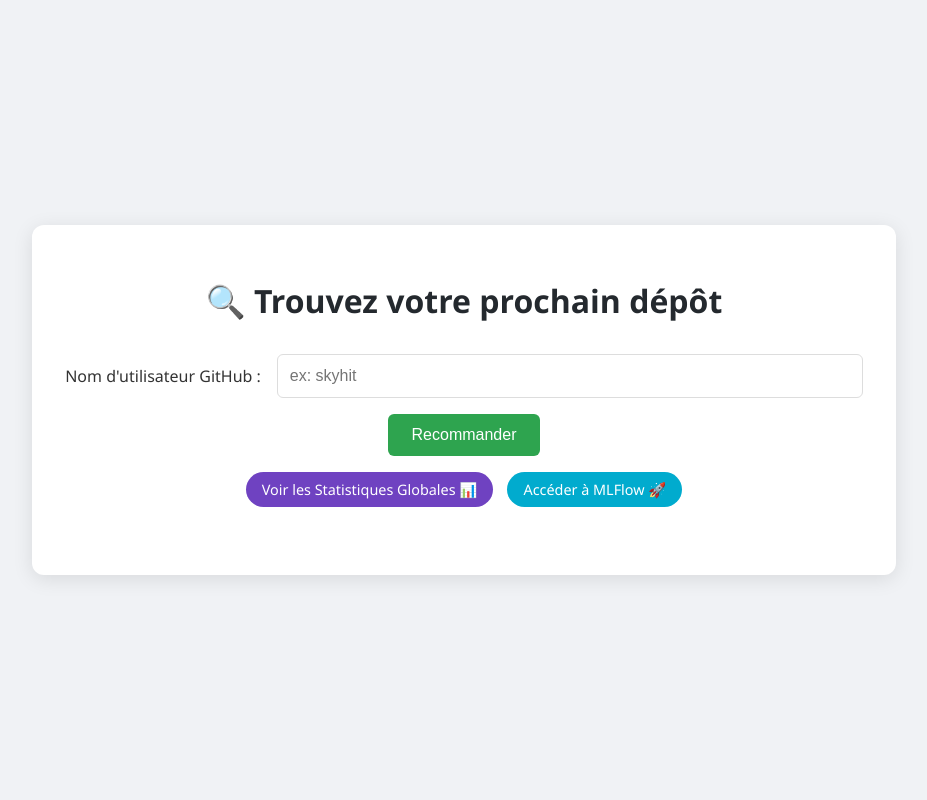
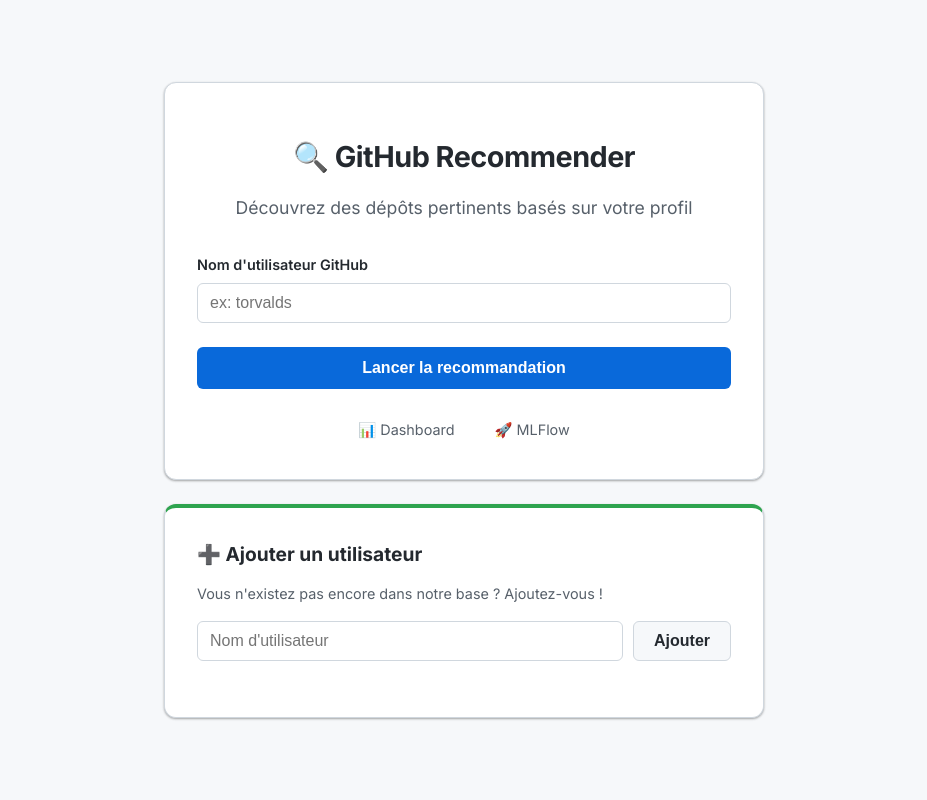
Before and after one commit to LucasBarbet/GitHub-API-Recommendation-of-repos, a Flask app: page / in a window 1280 px wide. Shown: the whole page, without its empty margins (176-1103 px from the left). Run offline with Flask 3, Linux system fonts and the light colour scheme.

Commit message:
Amélioration de l'UI et ajout depuis l'UI d'un utilisateur en BDD

```diff
--- a/app.py
+++ b/app.py
@@ -30,6 +30,21 @@ def predict():
     # 4. Afficher les résultats
     return render_template('results.html', username=username, recommendations=recommendations)
 
+@app.route('/add_user', methods=['POST'])
+def add_user():
+    username = request.form.get('username')
+    if not username:
+         return render_template('index.html', error="Veuillez entrer un nom d'utilisateur.")
+
+    db = get_database()
+    collection = db[MONGO_COLLECTION_NAME]
+
+    if collection.find_one({"username": username}):
+        return render_template('index.html', error=f"L'utilisateur {username} existe déjà !")
+
+    collection.insert_one({"username": username, "repos": []})
+    return render_template('index.html', success=f"Utilisateur {username} ajouté avec succès !")
+
 @app.route('/dashboard')
 def dashboard():
     return render_template('dashboard.html')
--- a/static/style.css
+++ b/static/style.css
@@ -1,188 +1,231 @@
-/* --- Base --- */
+:root {
+    --primary-color: #0969da;
+    --primary-hover: #0a5cb6;
+    --success-color: #2ea44f;
+    --error-color: #cf222e;
+    --bg-color: #f6f8fa;
+    --card-bg: #ffffff;
+    --text-primary: #24292f;
+    --text-secondary: #57606a;
+    --border-color: #d0d7de;
+    --shadow-sm: 0 1px 3px rgba(0, 0, 0, 0.12), 0 1px 2px rgba(0, 0, 0, 0.24);
+    --shadow-md: 0 4px 6px -1px rgba(0, 0, 0, 0.1), 0 2px 4px -1px rgba(0, 0, 0, 0.06);
+    --radius-md: 6px;
+    --radius-lg: 12px;
+}
+
 body {
-    font-family: 'Segoe UI', Tahoma, Geneva, Verdana, sans-serif;
-    background-color: #f0f2f5;
-    color: #333;
+    font-family: 'Inter', -apple-system, BlinkMacSystemFont, "Segoe UI", Helvetica, Arial, sans-serif;
+    background-color: var(--bg-color);
+    color: var(--text-primary);
     margin: 0;
-    padding: 0;
+    min-height: 100vh;
     display: flex;
     justify-content: center;
     align-items: center;
-    min-height: 100vh;
+    line-height: 1.5;
 }
 
-.container {
+.main-wrapper {
+    width: 100%;
+    max-width: 600px;
+    /* Narrower for modern feel */
+    padding: 2rem;
+    display: flex;
+    flex-direction: column;
+    gap: 1.5rem;
+}
+
+.main-wrapper.wide-layout {
+    max-width: 1200px;
+}
+
+.iframe-wrapper {
+    width: 100%;
+    border-radius: var(--radius-lg);
+    overflow: hidden;
+    box-shadow: var(--shadow-md);
     background: white;
-    width: 90%;
-    max-width: 800px;
+}
+
+/* Cards */
+.card {
+    background: var(--card-bg);
+    border: 1px solid var(--border-color);
+    border-radius: var(--radius-lg);
+    box-shadow: var(--shadow-sm);
     padding: 2rem;
-    border-radius: 12px;
-    box-shadow: 0 4px 20px rgba(0, 0, 0, 0.1);
+    transition: transform 0.2s ease, box-shadow 0.2s ease;
+}
+
+.intro-card {
     text-align: center;
 }
 
+.secondary-card {
+    background: #ffffff;
+    border-top: 4px solid var(--success-color);
+    /* Visual distinction */
+}
+
+/* Typography */
 h1 {
-    color: #24292e;
+    font-size: 1.8rem;
+    margin-bottom: 0.5rem;
+    font-weight: 700;
+    letter-spacing: -0.5px;
+}
+
+h3 {
+    margin-top: 0;
+    font-size: 1.2rem;
     margin-bottom: 0.5rem;
 }
 
-h1 span {
-    color: #0366d6;
+.subtitle {
+    color: var(--text-secondary);
+    margin-bottom: 2rem;
+    font-size: 1.1rem;
 }
 
-/* Bleu GitHub */
-
-/* --- Formulaire (Accueil) --- */
-form {
-    margin-top: 2rem;
+.small-text {
+    font-size: 0.9rem;
+    color: var(--text-secondary);
+    margin-bottom: 1rem;
 }
 
-form {
-    margin-top: 2rem;
-    display: flex;
-    justify-content: center;
-    align-items: center;
-    gap: 16px;
-    flex-wrap: wrap;
+/* Forms & Inputs */
+.input-group {
+    text-align: left;
+    margin-bottom: 1.5rem;
+}
+
+label {
+    display: block;
+    margin-bottom: 0.5rem;
+    font-weight: 600;
+    font-size: 0.9rem;
 }
 
 input[type="text"] {
-    padding: 12px;
-    width: 70%;
-    border: 1px solid #ddd;
-    border-radius: 6px;
+    width: 100%;
+    padding: 10px 12px;
     font-size: 16px;
-    margin-right: 16px;
+    border: 1px solid var(--border-color);
+    border-radius: var(--radius-md);
+    box-sizing: border-box;
+    /* Important for padding */
+    transition: border-color 0.2s, box-shadow 0.2s;
 }
 
-input[type="text"] {
-    padding: 12px;
-    flex: 0 0 70%;
-    border: 1px solid #ddd;
-    border-radius: 6px;
-    font-size: 16px;
-    margin-right: 0;
+input[type="text"]:focus {
+    outline: none;
+    border-color: var(--primary-color);
+    box-shadow: 0 0 0 3px rgba(9, 105, 218, 0.3);
 }
 
+/* Buttons */
 button {
-    padding: 12px 24px;
-    background-color: #2ea44f;
-    /* Vert GitHub */
-    color: white;
+    width: 100%;
+    padding: 12px;
     border: none;
-    border-radius: 6px;
-    font-size: 16px;
+    border-radius: var(--radius-md);
+    font-weight: 600;
     cursor: pointer;
-    transition: background 0.3s;
+    font-size: 1rem;
+    transition: background-color 0.2s, transform 0.1s;
 }
 
-button:hover {
-    background-color: #2c974b;
+button:active {
+    transform: scale(0.98);
 }
 
-/* --- Grille de Résultats --- */
-.results-grid {
-    display: grid;
-    grid-template-columns: repeat(auto-fill, minmax(200px, 1fr));
-    gap: 1.5rem;
-    margin-top: 2rem;
+.btn-primary {
+    background-color: var(--primary-color);
+    color: white;
 }
 
-.repo-card {
-    background: #fafbfc;
-    border: 1px solid #e1e4e8;
-    border-radius: 6px;
-    padding: 1.5rem;
-    transition: transform 0.2s, box-shadow 0.2s;
+.btn-primary:hover {
+    background-color: var(--primary-hover);
 }
 
-.repo-card:hover {
-    transform: translateY(-5px);
-    box-shadow: 0 5px 15px rgba(0, 0, 0, 0.1);
+.btn-secondary {
+    background-color: #f6f8fa;
+    color: var(--text-primary);
+    border: 1px solid var(--border-color);
 }
 
-.repo-card h3 {
-    margin-top: 0;
-    font-size: 1.1rem;
-    color: #0366d6;
-    word-break: break-all;
+.btn-secondary:hover {
+    background-color: #f3f4f6;
+    border-color: #b1b9c2;
 }
 
-.btn-github {
-    display: inline-block;
-    margin-top: 1rem;
-    text-decoration: none;
-    color: #586069;
-    font-size: 0.9rem;
-    border: 1px solid #d1d5da;
-    padding: 5px 10px;
-    border-radius: 4px;
+/* Small group layout for add user */
+.small-group {
+    display: flex;
+    gap: 10px;
 }
 
-.btn-github:hover {
-    background-color: #f3f4f6;
+.small-group input {
+    flex: 1;
 }
 
-/* --- Bouton Retour --- */
-.actions {
-    margin-top: 2rem;
+.small-group button {
+    width: auto;
+    padding: 0 20px;
 }
 
-.btn-back {
-    text-decoration: none;
-    color: #586069;
-    font-weight: bold;
+/* Links */
+.quick-links {
+    display: flex;
+    justify-content: center;
+    gap: 1rem;
+    margin-top: 1.5rem;
 }
 
-.btn-back:hover {
-    color: #0366d6;
+.btn-ghost {
+    text-decoration: none;
+    color: var(--text-secondary);
+    font-size: 0.9rem;
+    padding: 6px 12px;
+    border-radius: var(--radius-md);
+    transition: color 0.2s, background-color 0.2s;
 }
 
-/* Le bouton Dashboard sur l'accueil */
-.btn-dashboard {
-    display: inline-block;
-    background-color: #6f42c1;
-    /* Violet style "Stats" */
-    color: white;
-    padding: 8px 16px;
-    border-radius: 20px;
-    text-decoration: none;
-    font-size: 0.9rem;
-    margin-bottom: 20px;
-    transition: background 0.3s;
+.btn-ghost:hover {
+    color: var(--primary-color);
+    background-color: rgba(9, 105, 218, 0.05);
 }
 
-.btn-dashboard:hover {
-    background-color: #5a32a3;
+/* Alerts */
+.alert {
+    padding: 1rem;
+    border-radius: var(--radius-md);
+    font-size: 0.95rem;
+    text-align: center;
+    animation: fadeIn 0.3s ease-in-out;
 }
 
-.btn-mlflow {
-    display: inline-block;
-    background-color: #01abce;
-    /* MLFlow Blue */
-    color: white;
-    padding: 8px 16px;
-    border-radius: 20px;
-    text-decoration: none;
-    font-size: 0.9rem;
-    margin-bottom: 20px;
-    margin-left: 10px;
-    transition: background 0.3s;
+.success {
+    background-color: #dafbe1;
+    color: #1a7f37;
+    border: 1px solid rgba(26, 127, 55, 0.2);
 }
 
-.btn-mlflow:hover {
-    background-color: #018ba6;
+.error {
+    background-color: #ffebe9;
+    color: #cf222e;
+    border: 1px solid rgba(207, 34, 46, 0.2);
 }
 
-/* Ajustement pour la page Dashboard qui est souvent plus large */
-.dashboard-container {
-    max-width: 1000px;
-    /* Plus large que le formulaire pour bien voir les graphes */
+@keyframes fadeIn {
+    from {
+        opacity: 0;
+        transform: translateY(-10px);
+    }
+
+    to {
+        opacity: 1;
+        transform: translateY(0);
+    }
 }
-
-.iframe-wrapper {
-    margin: 20px 0;
-    border: 1px solid #e1e4e8;
-    border-radius: 8px;
-    overflow: hidden;
-}
--- a/templates/index.html
+++ b/templates/index.html
@@ -3,22 +3,56 @@
 
 <head>
     <meta charset="UTF-8">
+    <meta name="viewport" content="width=device-width, initial-scale=1.0">
     <title>Recommandation GitHub</title>
+    <link rel="preconnect" href="https://fonts.googleapis.com">
+    <link rel="preconnect" href="https://fonts.gstatic.com" crossorigin>
+    <link href="https://fonts.googleapis.com/css2?family=Inter:wght@400;600;700&display=swap" rel="stylesheet">
     <link rel="stylesheet" href="{{ url_for('static', filename='style.css') }}">
 </head>
 
 <body>
-    <div class="container">
-        <h1>🔍 Trouvez votre prochain dépôt</h1>
-        <form action="/predict" method="post">
-            <label for="username">Nom d'utilisateur GitHub :</label>
-            <input type="text" id="username" name="username" placeholder="ex: skyhit" required>
-            <button type="submit">Recommander</button>
-        </form>
-        <p>
-            <a href="/dashboard" class="btn-dashboard">Voir les Statistiques Globales 📊</a>
-            <a href="http://localhost:5001" target="_blank" class="btn-mlflow">Accéder à MLFlow 🚀</a>
-        </p>
+    <div class="main-wrapper">
+        <div class="card intro-card">
+            <h1>🔍 GitHub Recommender</h1>
+            <p class="subtitle">Découvrez des dépôts pertinents basés sur votre profil</p>
+
+            <form action="/predict" method="post" class="predict-form">
+                <div class="input-group">
+                    <label for="username">Nom d'utilisateur GitHub</label>
+                    <input type="text" id="username" name="username" placeholder="ex: torvalds" required>
+                </div>
+                <button type="submit" class="btn-primary">Lancer la recommandation</button>
+            </form>
+
+            <div class="quick-links">
+                <a href="/dashboard" class="btn-ghost">📊 Dashboard</a>
+                <a href="http://localhost:5001" target="_blank" class="btn-ghost">🚀 MLFlow</a>
+            </div>
+        </div>
+
+        <div class="card secondary-card">
+            <h3>➕ Ajouter un utilisateur</h3>
+            <p class="small-text">Vous n'existez pas encore dans notre base ? Ajoutez-vous !</p>
+            <form action="/add_user" method="post" class="add-user-form">
+                <div class="input-group small-group">
+                    <input type="text" id="new_username" name="username" placeholder="Nom d'utilisateur" required>
+                    <button type="submit" class="btn-secondary">Ajouter</button>
+                </div>
+            </form>
+        </div>
+
+        {% if success %}
+        <div class="alert success">
+            {{ success }}
+        </div>
+        {% endif %}
+
+        {% if error %}
+        <div class="alert error">
+            {{ error }}
+        </div>
+        {% endif %}
     </div>
 </body>
 
```
Also changed, not shown: docker-compose.yml (added, +19 -0 lines), templates/dashboard.html (+6 -8 lines), 1 other file.
